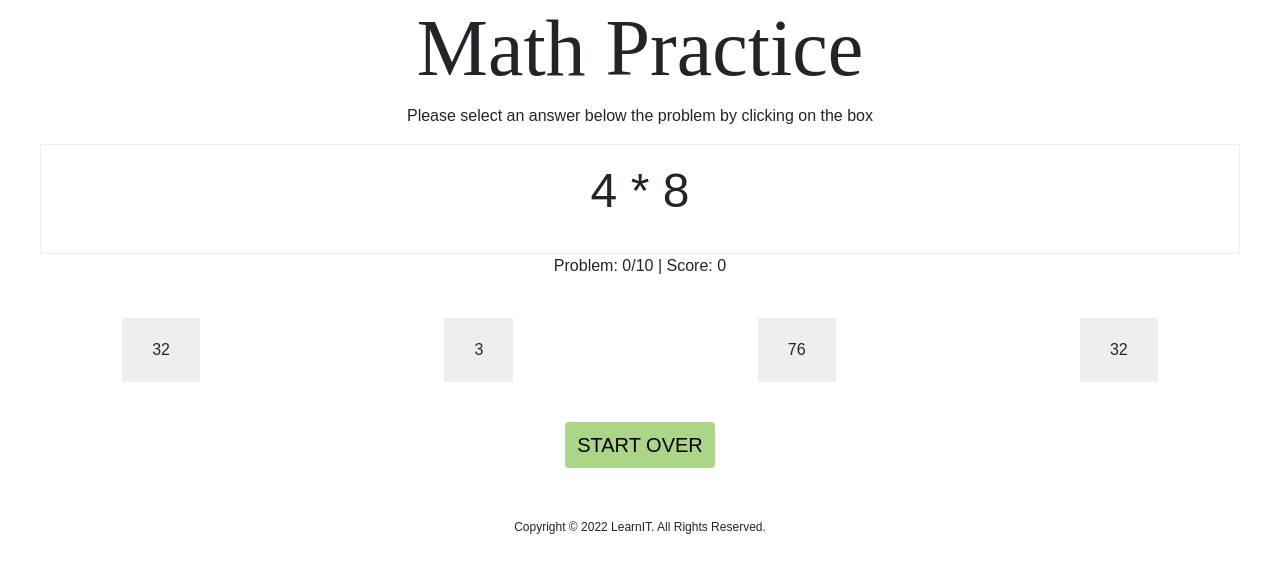
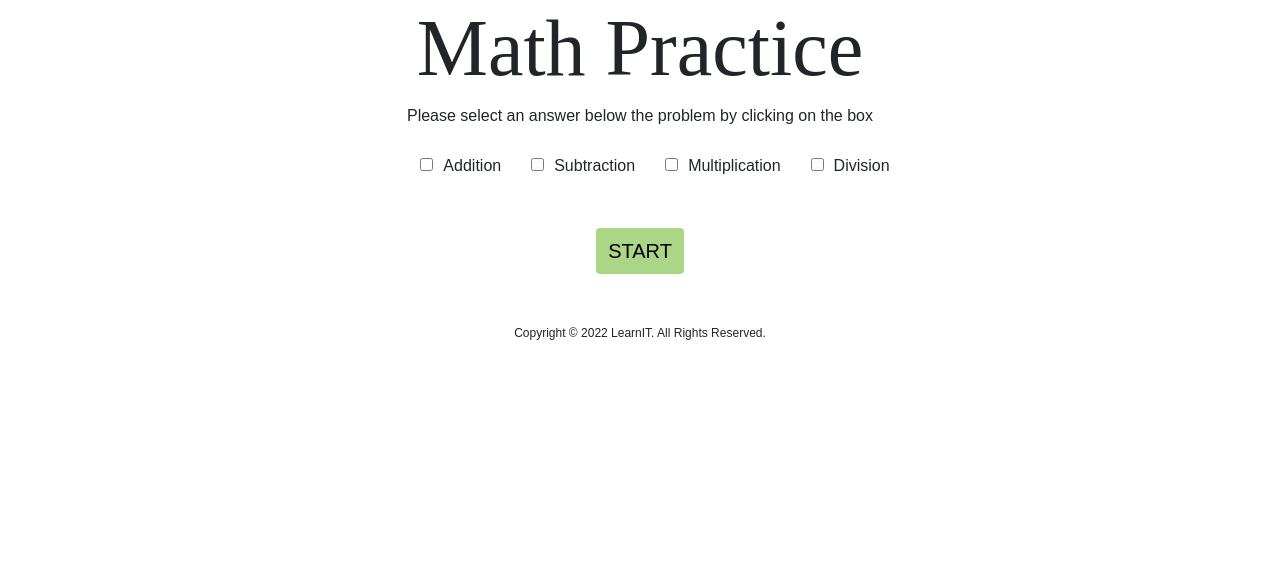
Before and after one commit to cgraham74/math_project, a React (Create React App) app: page / in a window 1280 px wide. Shown: the top 572 px of the page. Built offline with nearby package versions, Linux system fonts and the light colour scheme.

Commit message:
Todo start button functionality

```diff
--- a/src/App.js
+++ b/src/App.js
@@ -1,6 +1,6 @@
 import Header from "./components/Header";
 import Footer from "./components/Footer";
-import Game from "./components/Game";
+import Game, { RenderCheckbox } from "./components/Game";
 import "./App.css";
 
 function App() {
--- a/src/components/Game.js
+++ b/src/components/Game.js
@@ -4,7 +4,7 @@ import RenderProblem from "./RenderProblem";
 import RenderScore from "./RenderScore";
 
 let correctAnswer = 0;
-
+let operators = [];
 /**
  * Utility function to shuffle the items in an array
  * @param {object} arr
@@ -36,24 +36,24 @@ const randomNumber = (max) => {
 //   // const secondNum = randomNumber(10);
 //   console.log("PROBLEM FUNCTION" + props.firstNum);
 //   console.log("PROBLEM FUNCTION" + props.secondNum);
-//   // if (secondNum === 0 && props.operator === "/") {
-//   //   secondNum += 1;
-//   // }
+  // if (secondNum === 0 && props.operator === "/") {
+  //   secondNum += 1;
+  // }
 
-//   // switch ("*") {
-//   //   case "+":
-//   //     result = firstNum + secondNum;
-//   //     break;
-//   //   case "-":
-//   //     result = firstNum - secondNum;
-//   //     break;
-//   //   case "*":
-//   //     result = firstNum * secondNum;
-//   //     break;
-//   //   case "/":
-//   //     result = firstNum / secondNum;
-//   // //     break;
-//   //   default:
+  // switch ("*") {
+  //   case "+":
+  //     result = firstNum + secondNum;
+  //     break;
+  //   case "-":
+  //     result = firstNum - secondNum;
+  //     break;
+  //   case "*":
+  //     result = firstNum * secondNum;
+  //     break;
+  //   case "/":
+  //     result = firstNum / secondNum;
+  //     break;
+  //   default:
 //   correctAnswer = props.firstNum * props.secondNum;
 //   console.log("CORRECT ANSWER" + correctAnswer);
 //   //}
@@ -78,54 +78,63 @@ const randomNumber = (max) => {
 //   );
 // }
 
-// export function RenderAnswers(props) {
-//   let [score, setScore] = useState(0);
-//   let [problemCounter, setProblemCounter] = useState(0);
-
-//   const answers = props.answers.map((answer) => {
-//     return (
-//       <>
-//         <li
-//           onClick={(e) => {
-//             setProblemCounter(problemCounter + 1);
-//             let currentAnswer = parseInt(e.target.innerText);
-
-//             console.log("CurrentAnswers: " + currentAnswer);
-//             console.log("CorrectAnswer: " + props.correctAnswer);
-
-//             if (currentAnswer === props.correctAnswer) setScore(score + 1);
-//           }}
-//         >
-//           {answer}
-//         </li>
-//       </>
-//     );
-//   });
-//   return (
-//     <>
-//       <RenderScore problemCounter={problemCounter} score={score} />
-//       <section id="answers">
-//         <ul>{answers}</ul>
-//       </section>
-//     </>
-//   );
-// }
-
 export default function Game() {
   const [buttonText, setButtonText] = useState(true);
-  const [firstNum, setFirstNum] = useState(randomNumber(10));
-  const [secondNum, setSecondNum] = useState(randomNumber(10));
-  const [correctAnswer, setCorrectAnswer] = useState(firstNum * secondNum);
+  const [firstNum, setFirstNum] = useState(0);
+  const [secondNum, setSecondNum] = useState(0);
+  const [correctAnswer, setCorrectAnswer] = useState(0);
   const [score, setScore] = useState(0);
   const [problemCounter, setProblemCounter] = useState(0);
-  const [hide, setHide] = useState(false);
+  const [startHide, setStartHide] = useState(true);
+  const [operator, setOperator] = useState('*')
+  //const [operators, setOperators] = useState(operators);
+
+  function getCorrectAnswer(oper, firstNum, secondNum) {
+    let result;
+
+    switch (oper) {
+    case "+":
+      result = firstNum + secondNum;
+      break;
+    case "-":
+      result = firstNum - secondNum;
+      break;
+    case "*":
+      result = firstNum * secondNum;
+      break;
+    case "/":
+      result = firstNum / secondNum;
+      break;
+      default:
+      result = firstNum * secondNum
+    }
+    return result;
+  }
+
+  function getOperator() {
+    let oper;
+    if(operators.length === 0) {
+      oper = "*";
+    } else {
+      oper = operators[randomNumber(operators.length)];
+    }
+    return oper;
+  }
 
   function updateExpression() {
+    let newOperator = getOperator();
+    setOperator(newOperator);
     let firstNewNum = randomNumber(10);
     let secondNewNum = randomNumber(10);
+    if (secondNewNum === 0 && newOperator === "/") {
+      secondNewNum += 1;
+    }
     setFirstNum(firstNewNum);
     setSecondNum(secondNewNum);
-    setCorrectAnswer(firstNewNum * secondNewNum);
+    let answer = getCorrectAnswer(newOperator, firstNewNum, secondNewNum);
+     // operator = operators[getRandomNumber(operators.length)];
+    setCorrectAnswer(answer);
+
   }
 
   /**
@@ -147,7 +156,7 @@ export default function Game() {
                 if (currentAnswer === correctAnswer) setScore(score + 1);
                 updateExpression();
               } else {
-                setHide((prevHide) => !hide);
+                setStartHide((prevHide) => !prevHide);
               }
             }}
           >
@@ -158,14 +167,14 @@ export default function Game() {
     });
     return (
       <>
-        <div id="answers">{!hide && <ul>{answers}</ul>}</div>
+        <div id="answers">{!startHide && <ul>{answers}</ul>}</div>
       </>
     );
   }
 
   function StartOver() {
     function handleClick() {
-      setHide((prevHide) => !prevHide);
+      setStartHide((prevHide) => !prevHide);
       setScore(0);
       setProblemCounter(0);
       setButtonText(prevText => !prevText);
@@ -174,15 +183,16 @@ export default function Game() {
 
     return (
       <button id="startOver" className="start" onClick={handleClick}>
-        {buttonText ? "Start Over": "Start"}
+        {buttonText ? "Start": "Start Over"}
       </button>
     );
   }
 
   return (
     <>
-      <RenderProblem firstNum={firstNum} secondNum={secondNum} hide={hide} />
-      <RenderScore problemCounter={problemCounter} score={score} />
+      <RenderCheckbox />
+      <RenderProblem firstNum={firstNum} secondNum={secondNum} hide={startHide} operator={operator} />
+      <RenderScore problemCounter={problemCounter} score={score} hide={startHide}/>
       <RenderAnswers
         correctAnswer={correctAnswer}
         answers={shuffleArray([
@@ -196,133 +206,73 @@ export default function Game() {
     </>
   );
 }
+  // operator = operators[getRandomNumber(operators.length)];
 
-// export function RenderCheckbox() {
-//   const [addition, setAddition] = useState(false);
-//   const [subtraction, setSubtraction] = useState(false);
-//   const [multiplication, setMultiplication] = useState(false);
-//   const [division, setDivision] = useState(false);
 
-//   /**
-//    * Adding operands to the array based on which check boxes are used
-//    * In the event a user changes their mind and unchecks a box - the value is removed from the operators array
-//    *
-//    */
+/**
+ *
+ * @returns Renders checkboxes to the screen and updates operators with the values contained within the checkboxes
+ */
+export function RenderCheckbox() {
 
-//   const setAdd = () => {
-//     setAddition(!addition);
-//     if (!addition) {
-//       operators[0] = "+";
-//     }
+    const handleChange = (event)=>{
+      if (event.target.checked){
+        operators.push(event.target.value)
+        console.log(operators)
+      } else {
+        let index = operators.indexOf(event.target.value)
+        operators.splice(index)
+        console.log(operators)
+      }
+    }
 
-//     if (addition) {
-//       operators[0] = null;
-//     }
-
-//   };
-
-//   const setSub = () => {
-//     setSubtraction(!subtraction);
-//     if (!subtraction) {
-//       operators[1] = "-";
-//     }
-
-//     if (subtraction) {
-//       operators[1] = null;
-//     }
-
-//   };
-
-//   const setMult = () => {
-//     setMultiplication(!multiplication);
-//     if (!multiplication) {
-//       operators[2] = "*";
-//     }
-
-//     if (multiplication) {
-//       operators[2] = null;
-//     }
-
-//   };
-//   const setDiv = () => {
-//     setDivision(!division);
-//     if (!division) {
-//       operators[3] = "/";
-//     }
-
-//     if (division) {
-//       operators[3] = null;
-//     }
-
-//   };
-
-//   /**
-//    * Creating checkbox elements
-//    */
-//   return (
-//     <div id="checkboxHolder" className="operands">
-//       <form>
-//         <label>
-//           <input
-//             type="checkbox"
-//             checked={addition}
-//             onChange={setAdd}
-//             className="box"
-//             name="Addition"
-//             value="+"
-//           />
-//           Addition
-//         </label>
-//         <label>
-//           <input
-//             type="checkbox"
-//             checked={subtraction}
-//             onChange={setSub}
-//             className="box"
-//             name="Subtraction"
-//             value="-"
-//           />
-//           Subtraction
-//         </label>
-//         <label>
-//           <input
-//             type="checkbox"
-//             checked={multiplication}
-//             onChange={setMult}
-//             className="box"
-//             name="Multiplication"
-//             value="*"
-//           />
-//           Multiplication
-//         </label>
-//         <label>
-//           <input
-//             type="checkbox"
-//             checked={division}
-//             onChange={setDiv}
-//             className="box"
-//             name="Division"
-//             value="/"
-//           />
-//           Division
-//         </label>
-//       </form>
-//     </div>
-//   );
-//}
-
-// export function Start() {
-//   return (
-//     <button id="start" className="start" onClick={displayGame}>
-//       Start Game
-//     </button>
-//   );
-// }
-
-// export function displayGame() {
-//   document.getElementById("checkboxHolder").style.display = "none";
-//   document.getElementById("start").style.display = "none";
-//   document.getElementById("game").classList.remove("show-hide");
-//   document.getElementById("startOver").classList.remove("show-hide");
-//   return <></>;
-// }
+  /**
+   * Creating checkbox elements
+   */
+  return (
+    <div id="checkboxHolder" className="operands">
+      <form>
+        <label>
+          <input
+            type="checkbox"
+            onChange={handleChange}
+            className="box"
+            name="Addition"
+            value="+"
+          />
+          Addition
+        </label>
+        <label>
+          <input
+            type="checkbox"
+            onChange={handleChange}
+            className="box"
+            name="Subtraction"
+            value="-"
+          />
+          Subtraction
+        </label>
+        <label>
+          <input
+            type="checkbox"
+            onChange={handleChange}
+            className="box"
+            name="Multiplication"
+            value="*"
+          />
+          Multiplication
+        </label>
+        <label>
+          <input
+            type="checkbox"
+            onChange={handleChange}
+            className="box"
+            name="Division"
+            value="/"
+          />
+          Division
+        </label>
+      </form>
+    </div>
+  );
+}
--- a/src/components/RenderProblem.js
+++ b/src/components/RenderProblem.js
@@ -6,7 +6,7 @@ export default function RenderProblem(props) {
       {!props.hide && (
         <div className="expression" id="problem">
           <p>
-            {props.firstNum} * {props.secondNum}
+            {props.firstNum} {props.operator} {props.secondNum}
           </p>
         </div>
       )}
--- a/src/components/RenderScore.js
+++ b/src/components/RenderScore.js
@@ -2,9 +2,12 @@ import React from 'react';
 
 export default function RenderScore(props){
     return (
-      <p>
+        <>
+        {!props.hide &&
+        <p>
         Problem: <span className="currentProblem">{props.problemCounter}</span>/10
         | Score: <span className="currentScore">{props.score}</span>
-      </p>
+        </p>}
+        </>
     );
   }
```
